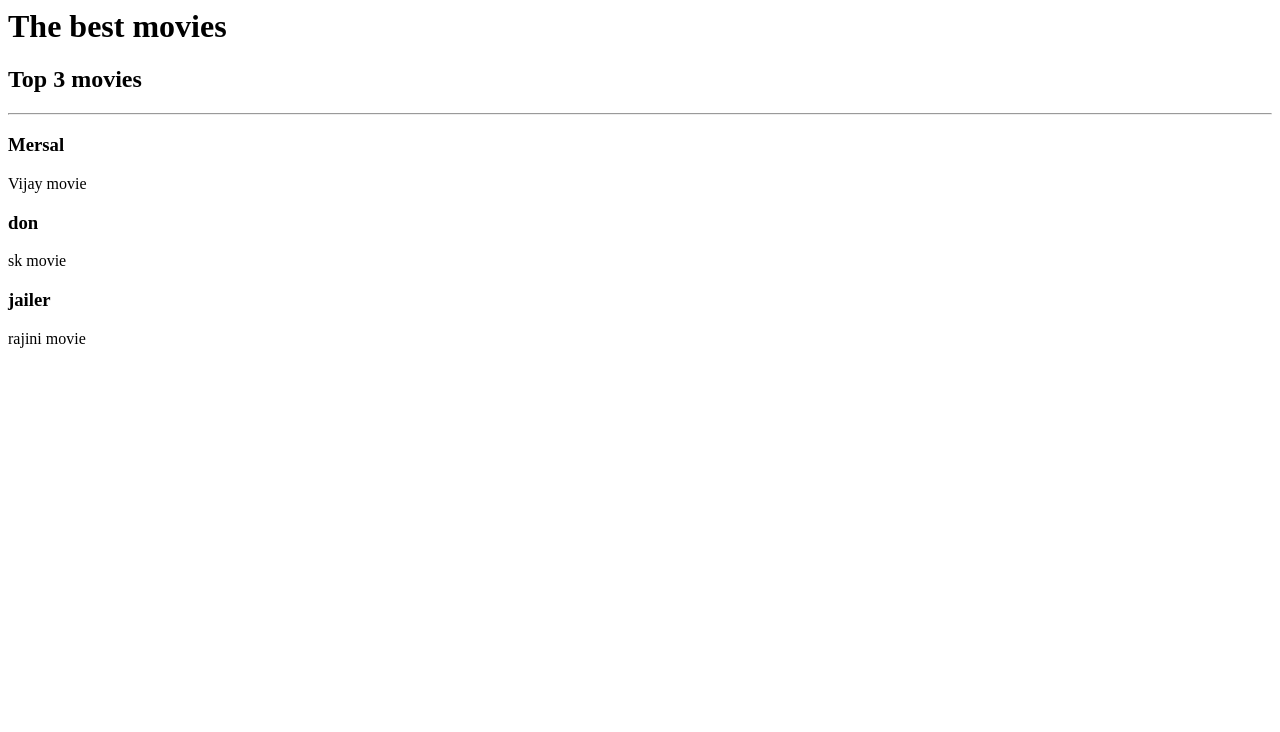
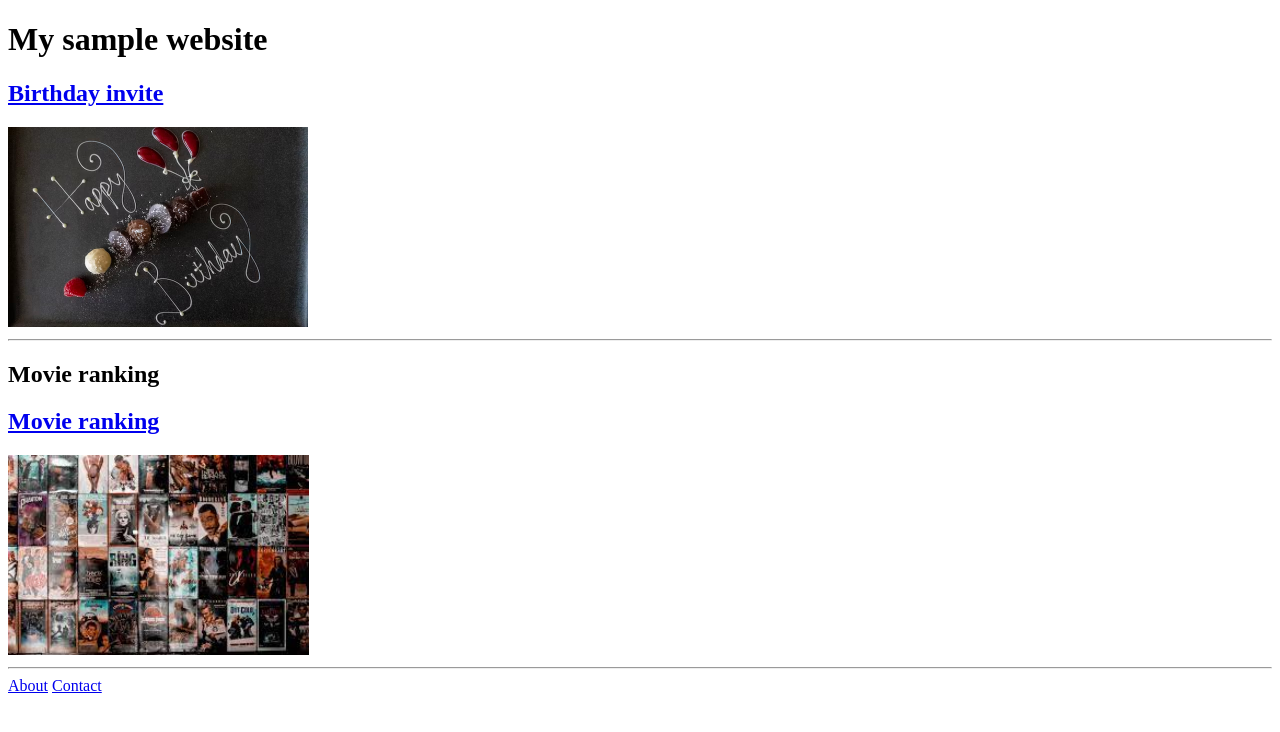
Before and after one commit to surajbalaji/Html-sample-portfolio, a plain HTML site: page index.html in a window 1280 px wide. Drawn offline with Linux system fonts and the light colour scheme.

Commit message:
Add files via upload

```diff
--- a/index.html
+++ b/index.html
@@ -1,10 +1,26 @@
-<!-- Write your code below -->
+<!-- TODO 1: Create the HTML Boilerplate -->
+<!DOCTYPE html>
+<html lang="en">
+<head>
+    <meta charset="UTF-8">
+    <meta name="viewport" content="width=device-width, initial-scale=1.0">
+    <title>My website</title>
+</head>
+<body>
+<h1>My sample website</h1>
+<!-- TODO 2: Add Your previous projects' HTML into the public folder -->
 
-<h1>The best movies</h1>
-<h2> Top 3 movies</h2><hr>
-<h3>Mersal</h3>
-<p>Vijay movie </p>
-<h3>don</h3>
-<p> sk movie</p>
-<h3>jailer</h3>
-<p>rajini movie</p>
+<h2><a href="../3.4 Birthday Invite Project/index.html">Birthday invite</a></h2>
+    <img src="./assets/images/birthday sample bg pic.avif" height="200"alt="Birthday invite"/>
+<hr>
+<!-- TODO 3: Take screenshots of your project previews and add the images to the images folder -->
+<h2>Movie ranking</h2>
+<h2><a href="../2.4 Movie Ranking Project/index.html">Movie ranking</a></h2>
+    <img src="./assets/images/movie bg pic.jfif" height="200" alt="movie-ranking">
+
+<hr>
+
+<a href="./public/about.html">About</a>
+<a href="./public/contact.html">Contact</a>
+</body>
+</html>
```
Also changed, not shown: 2.4 Movie Ranking Project/index.html (added, +10 -0 lines), assets/images/birthday sample bg pic.avif (added), assets/images/movie bg pic.jfif (added).
